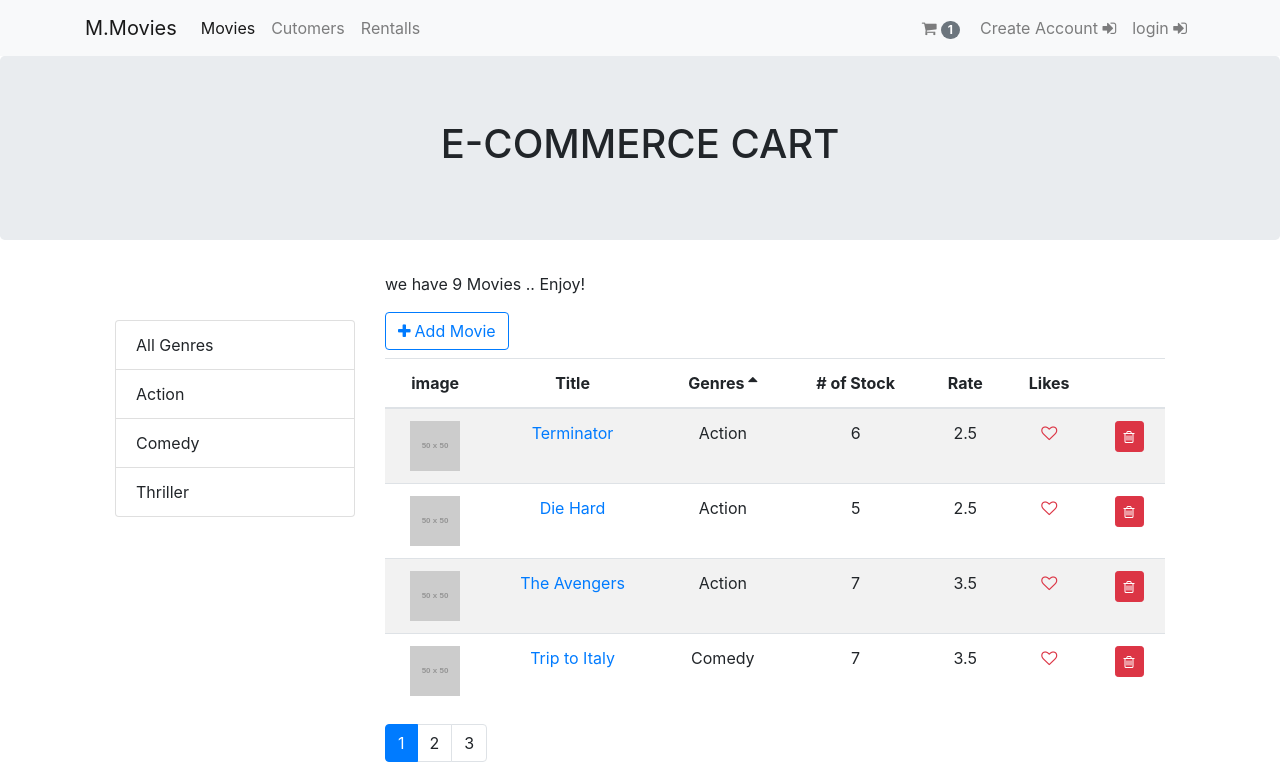
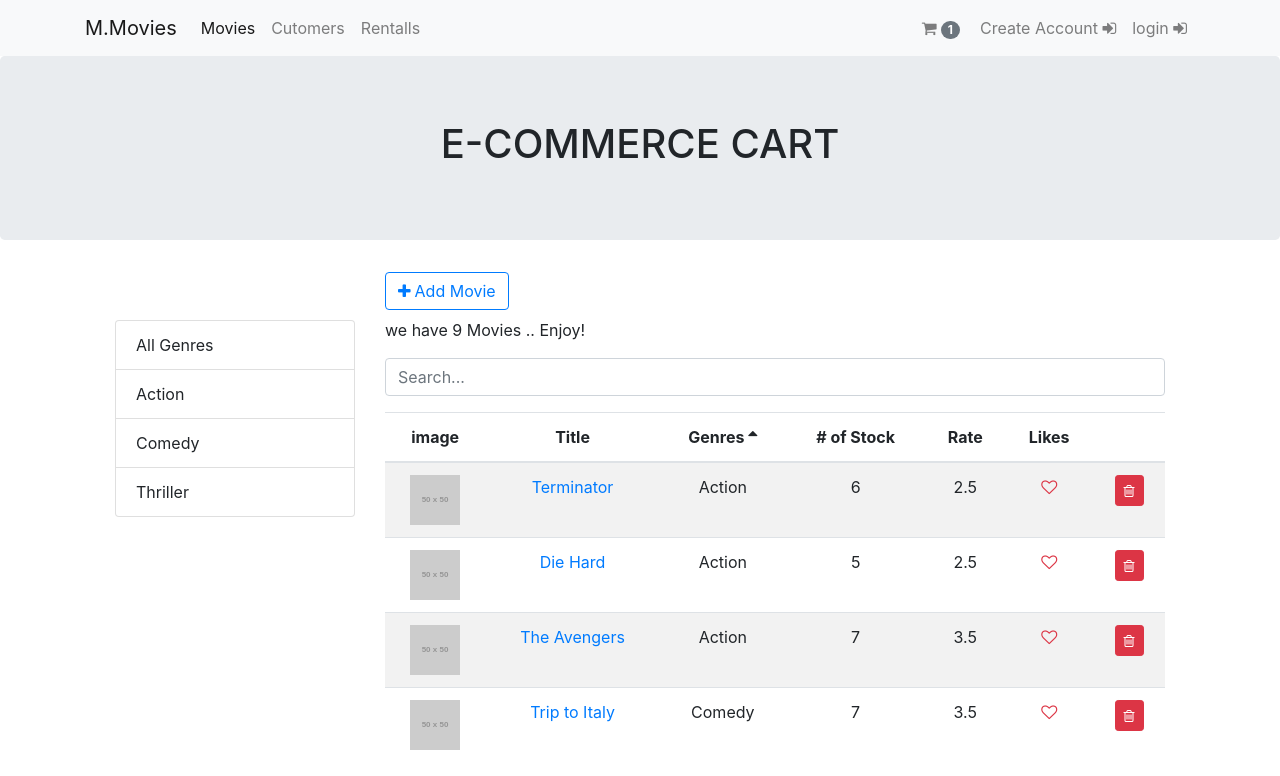
Before and after one commit to asmaa3107/React-Bootstrap-SimpleApp, a React (Create React App) app: page /movies in a window 1280 px wide. Shown: the top 776 px of the page. Built offline with nearby package versions, Linux system fonts and the light colour scheme; what react-joi-validation would draw is missing.

Commit message:
Finisih THe Exmple

```diff
--- a/src/components/comman/form.jsx
+++ b/src/components/comman/form.jsx
@@ -67,7 +67,7 @@ class Form extends Component {
     );
   };
   renderSelect(name,label ,options) {
-    const { errors ,data} = this.state;
+    const {data, errors } = this.state;
 
     return (
       <Select
@@ -75,7 +75,7 @@ class Form extends Component {
       value={data[name]}
       label={label}
       options={options}
-      onChange={this.hamdleChange}
+      onChange={this.handleChange}
       error={errors[name]}
       />
     );
--- a/src/components/comman/select.jsx
+++ b/src/components/comman/select.jsx
@@ -1,10 +1,10 @@
 import React from "react";
 
-const Select = ({ name, lable, error, options }) => {
+const Select = ({ name, label, error, options,...rest}) => {
   return (
     <div className="form-group">
-      <label htmlFor={name}>{lable}</label>
-      <select className="form-control mb-3" name={name} id={name}>
+      <label htmlFor={name}>Select {label}</label>
+      <select className="form-control mb-3" name={name} id={name} {...rest}>
         {options.map(g => (
           <option value={g._id} key={g._id}>
             {g.name}
--- a/src/components/movies.jsx
+++ b/src/components/movies.jsx
@@ -7,6 +7,7 @@ import MoviesTable from "./moviesTable";
 import { Link } from "react-router-dom";
 import { paginate } from "../utils/paginate";
 import _ from "lodash";
+import SearchBox from "./searchBox";
 class MoviesComp extends Component {
   state = {
     movies: [],
@@ -14,6 +15,8 @@ class MoviesComp extends Component {
     currentPage: 1,
     sortColumn: { path: "genre.name", order: "asc" },
     genres: [],
+    searchQuery: "",
+selectedGenre:null,
     selectedItem: []
   };
   componentDidMount() {
@@ -40,8 +43,12 @@ class MoviesComp extends Component {
     this.setState({ currentPage: page });
   };
   handelGenreSelect = genre => {
-    this.setState({ selectedGenre: genre }); //nsole.log(genre);
+    this.setState({ selectedGenre: genre, currentPage: 1  }); //nsole.log(genre);
   };
+  handleSearch = query => {
+    this.setState({ searchQuery: query, selectedGenre: null, currentPage: 1 });
+  };
+
   handelSorting = sortColumn => {
     // debugger;
     this.setState({ sortColumn: sortColumn });
@@ -52,15 +59,20 @@ class MoviesComp extends Component {
     const {
       pageSize,
       selectedGenre,
+      searchQuery,
       currentPage,
       sortColumn,
       movies: allMovies
     } = this.state;
     //filtering
-    const filterd =
-      selectedGenre && selectedGenre._id
-        ? allMovies.filter(m => m.genre._id === selectedGenre._id)
-        : allMovies;
+   let filterd = allMovies;
+    if (searchQuery)
+      filterd = allMovies.filter(m =>
+        m.title.toLowerCase().startsWith(searchQuery.toLowerCase())
+      );
+    else if (selectedGenre && selectedGenre._id)
+      filterd = allMovies.filter(m => m.genre._id === selectedGenre._id);
+
     const sorted = _.orderBy(filterd, [sortColumn.path], [sortColumn.order]);
     const { length: count } = filterd;
 
@@ -69,7 +81,13 @@ class MoviesComp extends Component {
     return { totalCount: count, data: movies };
   };
   render() {
-    const { pageSize, selectedGenre, currentPage, sortColumn } = this.state;
+    const {
+      pageSize,
+      selectedGenre,
+      currentPage,
+      sortColumn,
+      searchQuery
+    } = this.state;
     const count = this.state.movies.length;
     const { totalCount, data } = this.getPagedData();
     return (
@@ -85,12 +103,6 @@ class MoviesComp extends Component {
             </div>
             <div className="col-9">
               <div className="table-responsive">
-                {/**we use short if to render if condition in jsx */}
-                {count === 0 ? (
-                  <p>No Movies Here </p>
-                ) : (
-                  <p>we have {totalCount} Movies .. Enjoy!</p>
-                )}
                 <div>
                   <Link
                     to={`/movies/new`}
@@ -100,6 +112,12 @@ class MoviesComp extends Component {
                     Add Movie
                   </Link>
                 </div>
+                {count === 0 ? (
+                  <p>No Movies Here </p>
+                ) : (
+                  <p>we have {totalCount} Movies .. Enjoy!</p>
+                )}
+                <SearchBox value={searchQuery} onChange={this.handleSearch} />
                 <MoviesTable
                   movies={data}
                   sortColumn={sortColumn}
--- /dev/null
+++ b/src/components/searchBox.jsx
@@ -0,0 +1,16 @@
+import React from "react";
+
+const SearchBox = ({ value, onChange }) => {
+  return (
+    <input
+      type="text"
+      name="query"
+      className="form-control my-3"
+      placeholder="Search..."
+      value={value}
+      onChange={e => onChange(e.currentTarget.value)}
+    />
+  );
+};
+
+export default SearchBox;
--- a/src/services/fakeMovieService.js
+++ b/src/services/fakeMovieService.js
@@ -86,13 +86,13 @@ export function getMovie(id) {
 
 export function saveMovie(movie) {
   let movieInDb = movies.find(m => m._id === movie._id) || {};
-  movieInDb.name = movie.name;
+  movieInDb.title = movie.title;
   movieInDb.genre = genresAPI.genres.find(g => g._id === movie.genreId);
   movieInDb.numberInStock = movie.numberInStock;
   movieInDb.dailyRentalRate = movie.dailyRentalRate;
 
   if (!movieInDb._id) {
-    movieInDb._id = Date.now();
+    movieInDb._id = Date.now().toString();
     movies.push(movieInDb);
   }
 
```
